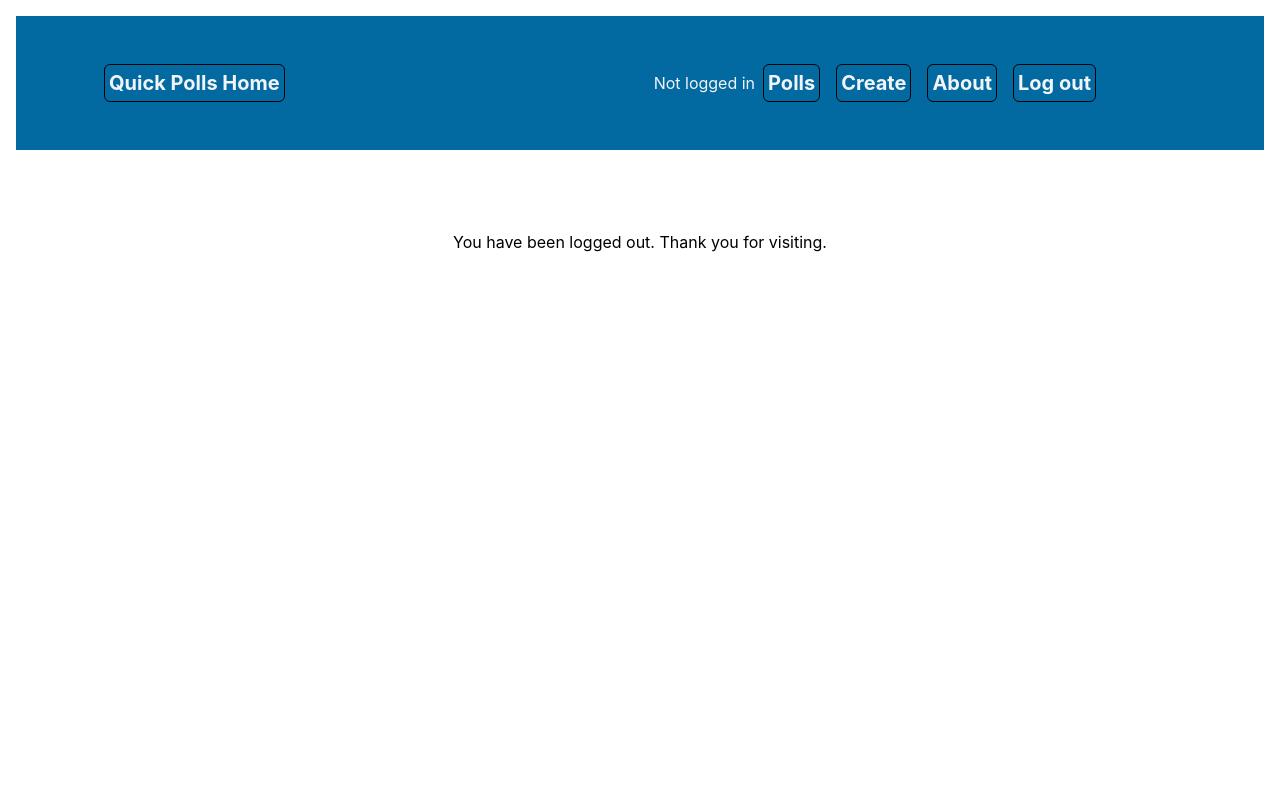
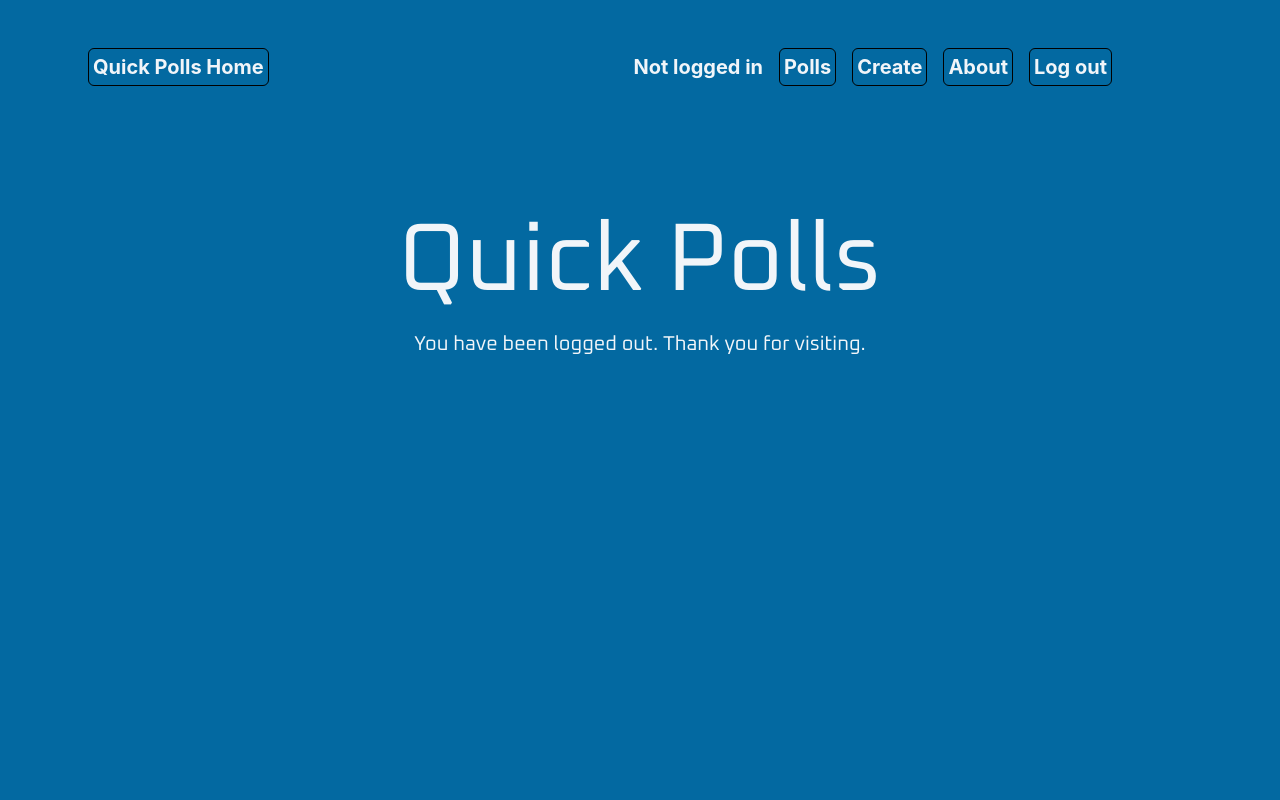
Before and after one commit to CS7319-Architecture-Group7/CS7319-Final-Project-Group07-Smith-Sreepada-Alavala, a React (Create React App) app in the folder selected/frontend/: page /logout in a window 1280 px wide. Shown: the top 800 px of the page. Built offline with nearby package versions, Linux system fonts and the light colour scheme.

Commit message:
finished auth with new front end.  Added snackbar notifications.  Cleaning up style.  Next will work on popukating poll pages with data.

```diff
--- a/selected/frontend/package.json
+++ b/selected/frontend/package.json
@@ -10,6 +10,7 @@
     "@testing-library/react": "^13.4.0",
     "@testing-library/user-event": "^13.5.0",
     "axios": "^1.7.7",
+    "notistack": "^3.0.1",
     "react": "^18.3.1",
     "react-dom": "^18.3.1",
     "react-router-dom": "^6.27.0",
--- a/selected/frontend/src/components/Header.jsx
+++ b/selected/frontend/src/components/Header.jsx
@@ -27,7 +27,9 @@ const Header = () => {
               <h1 className="text-xl font-bold">Log in</h1>
             </NavLink>
           </div> */}
-          {user ? <div>user.email</div> : <>Not logged in</>}
+          <div className="m-2 inline-block align-baseline font-bold text-xl font-bold">
+            {user ? <div>{user.email}</div> : <div>Not logged in</div>}
+          </div>
           <div>
             <NavLink
               to={"/polls"}
--- a/selected/frontend/src/index.js
+++ b/selected/frontend/src/index.jsx
@@ -4,14 +4,15 @@ import "./index.css";
 import App from "./App";
 import reportWebVitals from "./reportWebVitals";
 import { BrowserRouter } from "react-router-dom";
+import { SnackbarProvider } from "notistack";
 
 const root = ReactDOM.createRoot(document.getElementById("root"));
 root.render(
-  //   <React.StrictMode>
   <BrowserRouter>
-    <App />
+    <SnackbarProvider>
+      <App />
+    </SnackbarProvider>
   </BrowserRouter>
-  //   </React.StrictMode>
 );
 
 // If you want to start measuring performance in your app, pass a function
--- a/selected/frontend/src/pages/CreatePoll.jsx
+++ b/selected/frontend/src/pages/CreatePoll.jsx
@@ -31,7 +31,7 @@ function CreatePoll() {
   };
 
   return (
-    <div>
+    <div className="bg-sky-700 text-slate-100">
       <Header />
       <div className="container mx-auto min-h-screen">
         <form onSubmit={handleSubmit} className="max-w-sm mx-auto p-4">
--- a/selected/frontend/src/pages/Login.jsx
+++ b/selected/frontend/src/pages/Login.jsx
@@ -1,9 +1,9 @@
 import React, { useState, useEffect } from "react";
 import { useNavigate } from "react-router-dom";
 import TokenManager from "../services/tokenManagerService";
-import { Link } from "react-router-dom";
 import Header from "../components/Header";
 import Footer from "../components/Footer";
+import { useSnackbar } from "notistack";
 
 import { useAuth } from "../hooks/useAuth";
 
@@ -13,6 +13,7 @@ function Login() {
   const navigate = useNavigate();
   const [codeSent, setCodeSent] = useState(false);
   const [passcode, setPasscode] = useState("");
+  const { enqueueSnackbar } = useSnackbar();
 
   const handleLogin = async (e) => {
     e.preventDefault();
@@ -26,15 +27,20 @@ function Login() {
       .then((response) => response.json())
       .then((response) => {
         if (response.message === "User not found") {
+          enqueueSnackbar("No user with that email.", { variant: "error" });
           navigate("/register", { state: { emailId: email } });
         }
         if (response.message === "Passcode sent to email") {
           setCodeSent(true);
-          console.log(response.message);
+          enqueueSnackbar(
+            "A on time passcode will be sent shortly to your email.",
+            { variant: "success" }
+          );
         }
       })
       .catch((error) => {
         console.error("Login failed:", error);
+        enqueueSnackbar("Login failed.", { variant: "error" });
       });
   };
 
@@ -52,13 +58,20 @@ function Login() {
         if (response.token) {
           TokenManager(navigate).saveToken(response.token);
           login({ email: email });
+          enqueueSnackbar("You have logged in successfully.", {
+            variant: "success",
+          });
+
+          navigate("/polls");
         } else {
           console.error("Validation failed:", response);
+          enqueueSnackbar("Login failed.", { variant: "error" });
           return;
         }
       })
       .catch((error) => {
         console.error("Login failed:", error);
+        enqueueSnackbar("Login failed.", { variant: "error" });
       });
   };
 
--- a/selected/frontend/src/pages/Logout.jsx
+++ b/selected/frontend/src/pages/Logout.jsx
@@ -2,11 +2,11 @@ import { useEffect } from "react";
 import { useAuth } from "../hooks/useAuth";
 import Header from "../components/Header";
 import Footer from "../components/Footer";
-//import { useSnackbar } from "notistack";
+import { useSnackbar } from "notistack";
 
 const Logout = () => {
   const { user, logout } = useAuth();
-  //  const { enqueueSnackbar } = useSnackbar();
+  const { enqueueSnackbar } = useSnackbar();
 
   useEffect(() => {
     if (user) {
@@ -14,29 +14,33 @@ const Logout = () => {
     }
   }, []);
 
-  // api call to handle session?
   const handleLogout = async () => {
     logout();
     console.log("Logout successful.");
-    //          enqueueSnackbar("Successfully logged out!", { variant: "success" });
+    enqueueSnackbar("Successfully logged out!", { variant: "success" });
   };
 
   return (
-    <div className="p-4 bg-white text-black">
+    <div className="bg-sky-700 text-slate-100">
       <Header />
       <div id="spacer" className="h-20"></div>
       <div className="min-h-screen">
-        <div className="flex justify-center text-center">
+        <div className="text-center">
+          <div className="mb-5 font-display text-8xl">Quick Polls</div>
+          <div>
             {user == null ? (
-            <div>You have been logged out. Thank you for visiting.</div>
+              <div className="font-display text-xl">
+                You have been logged out. Thank you for visiting.
+              </div>
             ) : (
-            <div>
+              <div className="font-display text-xl">
                 <p>
-                Thanks for your patronage. You will automatically be logged out
-                shortly.
+                  Thanks for your patronage. You will automatically be logged
+                  out shortly.
                 </p>
               </div>
             )}
+          </div>
         </div>
       </div>
       <Footer />
--- a/selected/frontend/src/pages/SplashPage.jsx
+++ /dev/null
@@ -1,23 +0,0 @@
-// Splash Page
-import Header from "../components/Header";
-import Footer from "../components/Footer";
-import { useAuth } from "../hooks/useAuth";
-
-const SplashPage = () => {
-  const { user } = useAuth();
-
-  return (
-    <div className="bg-sky-700 text-slate-100">
-      <Header />
-      <div className="min-h-screen">
-        <div id="spacer" className="h-30"></div>
-        <div className="mb-5 text-center text-xl">
-          <div>Quick Polls</div>
-        </div>
-      </div>
-      <Footer />
-    </div>
-  );
-};
-
-export default SplashPage;
--- a/selected/frontend/src/pages/UpdatePoll.jsx
+++ b/selected/frontend/src/pages/UpdatePoll.jsx
@@ -29,7 +29,7 @@ function UpdatePoll() {
   };
 
   return (
-    <div>
+    <div className="bg-sky-700 text-slate-100">
       <Header />
       <div id="spacer" className="h-20"></div>
       <div className="container mx-auto min-h-screen">
```
Also changed, not shown: 2 other files (tests, documents, lock files or other folders). Lines whose indentation alone changed are shown as unchanged.
